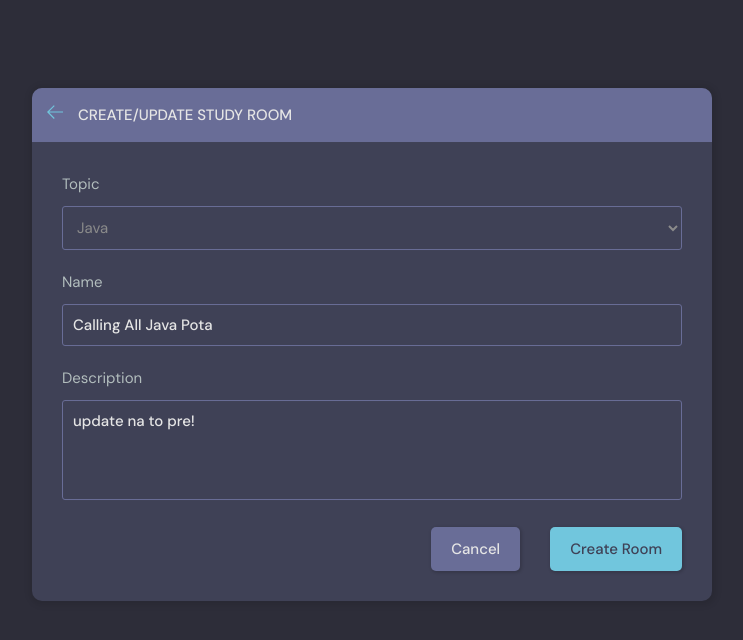
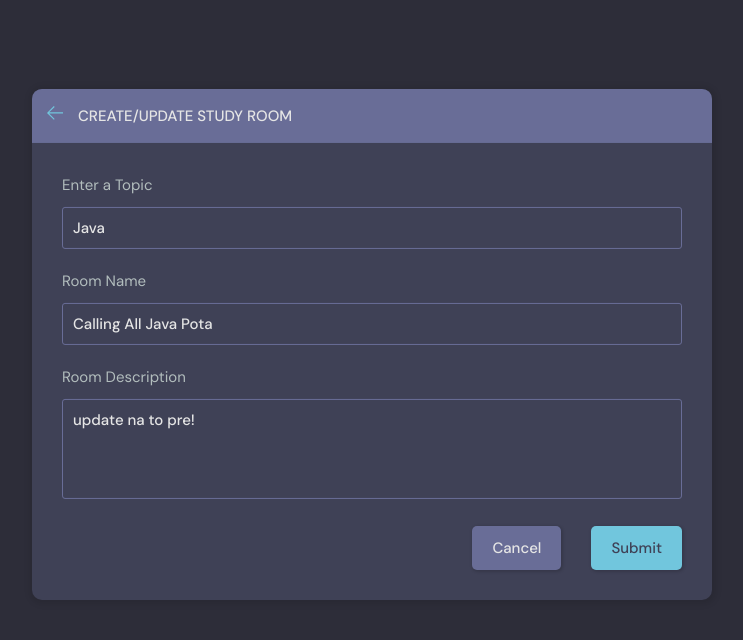
Before and after one commit to KarlStevenRequinto/Study_Budd_Clone, a Django app: page /update-room/9 in a window 1280 px wide. Shown: the part 76-716 px from the top of the page, without its empty margins (268-1011 px from the left). Run offline with Django 4.2, Linux system fonts and the light colour scheme; a user stored in the database is signed in; data comes from the database, SQL or seed files in the repository; both versions use the stored data as it was after the commit.

Commit message:
update room funcionality updated

```diff
--- a/studybud_clone/base/templates/base/room_form.html
+++ b/studybud_clone/base/templates/base/room_form.html
@@ -23,33 +23,32 @@
       </div>
       <div class="layout__body">
         <form class="form" action="" method="POST">
-          {% csrf_token %} {% for field in form %}
+          {% csrf_token %}
+
           <div class="form__group">
-            <label for="room_name">{{field.label}}</label>
-            {{field}}
-          </div>
-          {% endfor %} {% comment %}
-          <div class="form__group">
-            <label for="room_topic">Topic</label>
-            <input
-              required
-              type="text"
-              name="topic"
-              id="room_topic"
-              list="topic-list"
-            />
+            <label for="room_topic">Enter a Topic</label>
+            <input type="text" name="topic" required list="topic-list" value="{{room.topic.name}}"/>
             <datalist id="topic-list">
-              <select id="room_topic">
-                <option value="">Select your topic</option>
-                <option value="Python">Python</option>
-                <option value="Django">Django</option>
+              <select name="" id="room_topic">
+                {% for topic in topics %}
+                <option value="{{topic.name}}">{{topic.name}}</option>
+                {% endfor %}
               </select>
             </datalist>
           </div>
-          {% endcomment %}
+
+          <div class="form__group">
+            <label for="room_name">Room Name</label>
+            {{form.name}}
+          </div>
+
+          <div class="form__group">
+            <label for="room_name">Room Description</label>
+            {{form.description}}
+          </div>
           <div class="form__action">
             <a class="btn btn--dark" href="{% url 'home' %}">Cancel</a>
-            <button class="btn btn--main" type="submit">Create Room</button>
+            <button class="btn btn--main" type="submit">Submit</button>
           </div>
         </form>
       </div>
--- a/studybud_clone/base/views.py
+++ b/studybud_clone/base/views.py
@@ -21,7 +21,7 @@ def home(request):
     room_count = rooms.count()
     room_messages = Message.objects.all().filter(Q(room__topic__name__icontains=q))
     context = {"rooms": rooms, "topics": topics,
-               "room_messages": room_messages,"room_count":room_count}
+               "room_messages": room_messages, "room_count": room_count}
     return render(request, "base/home.html", context)
 
 
@@ -45,17 +45,19 @@ def room(request, pk):
 
 @login_required(login_url="login")
 def createRoom(request):
-    print("this is the request", request.user)
     form = RoomForm()
+    topics = Topic.objects.all()
     if request.method == "POST":
-        # print(request.POST)
-        form = RoomForm(request.POST)
-        if form.is_valid():
-            room = form.save(commit=False)
-            room.host = request.user
-            room.save()
-            return redirect('home')
-    context = {"form": form}
+        topic_name = request.POST.get("topic")
+        topic, created = Topic.objects.get_or_create(name=topic_name)
+        Room.objects.create(
+            host=request.user,
+            topic=topic,
+            name=request.POST.get("name"),
+            description=request.POST.get("description")
+        )
+        return redirect('home')
+    context = {"form": form, "topics": topics}
     return render(request, "base/room_form.html", context)
 
 
@@ -63,17 +65,20 @@ def createRoom(request):
 def updateRoom(request, pk):
     room = Room.objects.get(id=pk)
     form = RoomForm(instance=room)
-
+    topics = Topic.objects.all()
     if request.user != room.host:
         return HttpResponse("You are not allowed here!")
 
     if request.method == "POST":
-        form = RoomForm(request.POST, instance=room)
-        if form.is_valid():
-            form.save()
-            return redirect('home')
+        topic_name = request.POST.get("topic")
+        topic, created = Topic.objects.get_or_create(name=topic_name)
+        room.name = request.POST.get("name")
+        room.topic = topic
+        room.description = request.POST.get("description")
+        room.save()
+        return redirect('home')
 
-    context = {"form": form}
+    context = {"form": form, "topics": topics, "room":room}
     return render(request, 'base/room_form.html', context)
 
 
@@ -150,10 +155,12 @@ def deleteMessage(request, pk):
         return redirect("home")
     return render(request, "base/delete.html", {"obj": message})
 
-def userProfile(request,pk):
+
+def userProfile(request, pk):
     user = User.objects.get(id=pk)
     rooms = user.room_set.all()
     room_messages = user.message_set.all()
     topics = Topic.objects.all()
-    context = {"user":user, "rooms":rooms,"room_messages":room_messages,"topics":topics}
-    return render(request,"base/profile.html",context)
+    context = {"user": user, "rooms": rooms,
+               "room_messages": room_messages, "topics": topics}
+    return render(request, "base/profile.html", context)
```
Also changed, not shown: studybud_clone/db.sqlite3.
